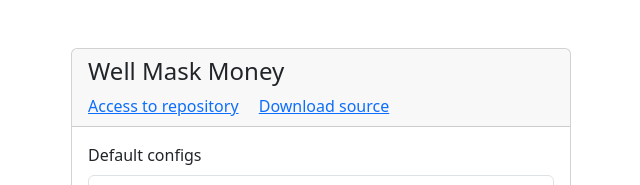
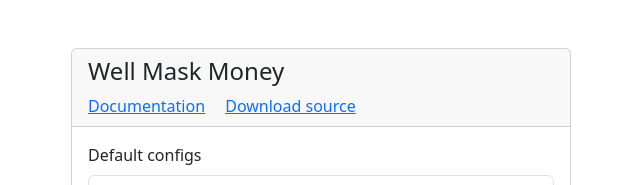
Before and after one commit to WellingtonNico/well_mask_money, a plain HTML site: page index.html in a window 1280 px wide. Shown: the top 185 px of the page, without its empty margins (319-959 px from the left). Drawn offline with nearby package versions, Linux system fonts and the light colour scheme.

Commit message:
style: change link text

```diff
--- a/index.html
+++ b/index.html
@@ -16,13 +16,13 @@
 </head>
 
 <body>
-  <div class="container container-fluid pt-5 d-flex justify-content-center">
+  <div class="container container-fluid py-5 d-flex justify-content-center">
 
     <div class="card" style="max-width: 500px;">
       <div class="card-header">
         <h4 class="card-title">Well Mask Money</h4>
         <div>
-          <a target="_blank" href="https://github.com/WellingtonNico/well_mask_money">Access to repository</a>
+          <a target="_blank" href="https://github.com/WellingtonNico/well_mask_money">Documentation</a>
           <a download class="ms-3" href="https://cdn.jsdelivr.net/gh/WellingtonNico/well_mask_money/well_mask_money.js">Download source</a>
         </div>
       </div>
```
